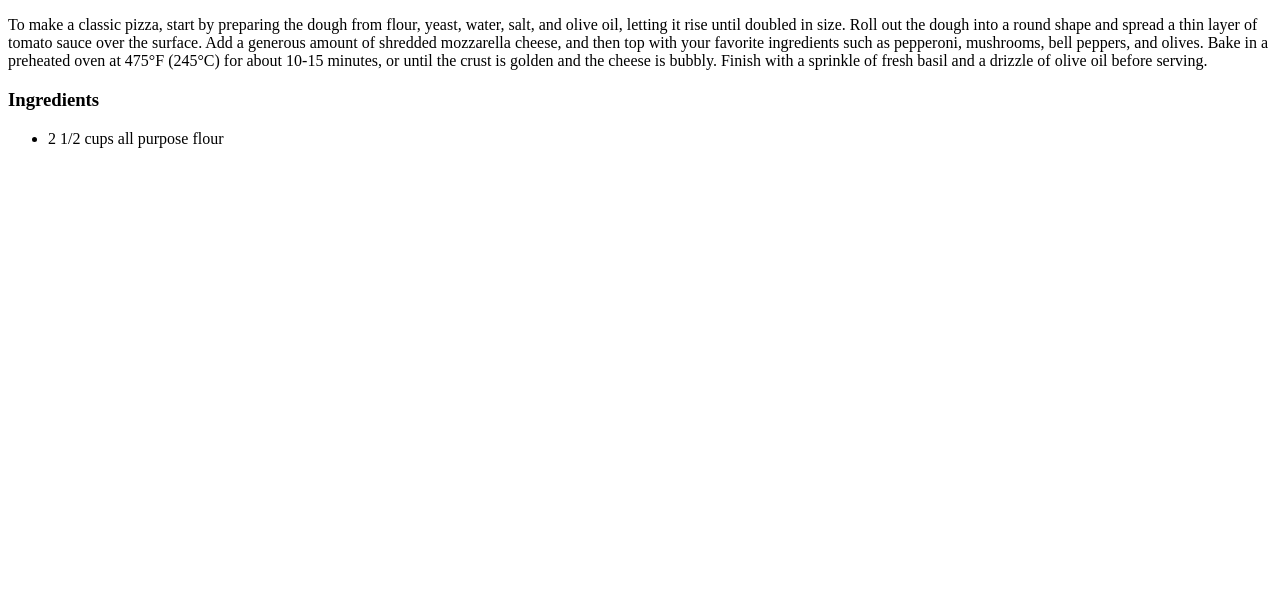
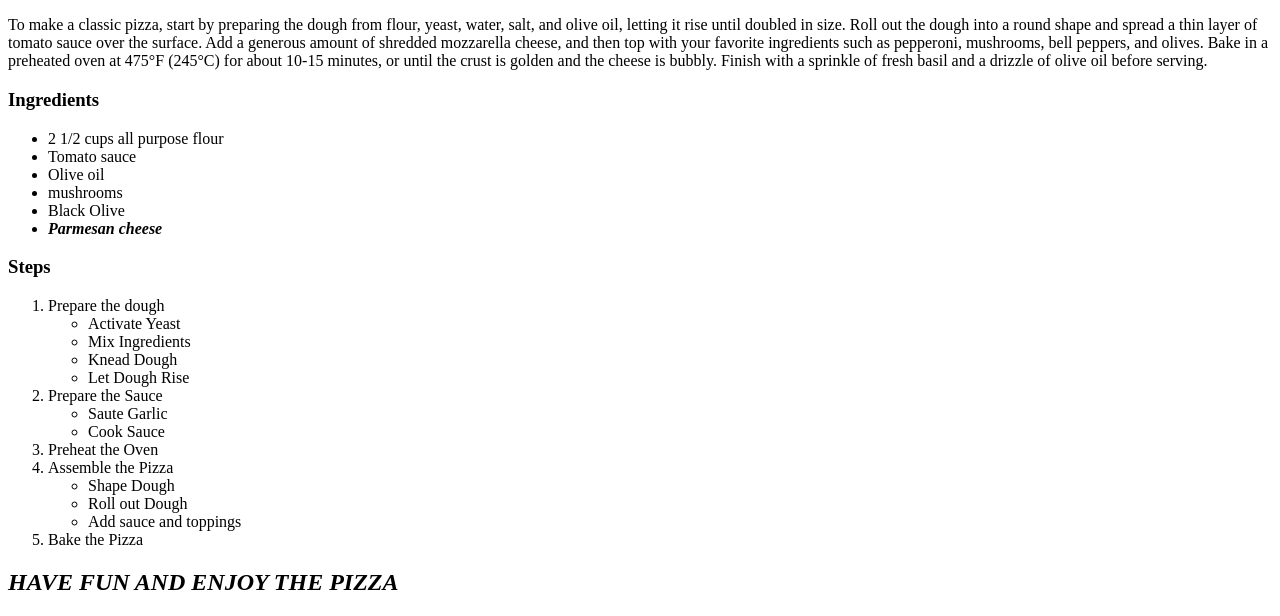
Before and after one commit to Sahilgulati2006/odin_recipes, a plain HTML site: page recipes/pizza.html in a window 1280 px wide. Shown: the part 527-1143 px from the top of the page. Before the commit the page ends 800 px from the top, so only its background shows below. Drawn offline with Linux system fonts and the light colour scheme.

Commit message:
Garlic bread recipe added and pizza completed

```diff
--- a/recipes/pizza.html
+++ b/recipes/pizza.html
@@ -1,13 +1,46 @@
 <!DOCTYPE html>
 <html lang="en">
+    <head>
+        <title>Pizza</title>
+    </head>
     <body>
         <h1>Pizza</h1>
-        <img src="https://www.allrecipes.com/thmb/HPkEOVIlQVI71-7A7jks40r9RcQ=/750x0/filters:no_upscale():max_bytes(150000):strip_icc():format(webp)/how-to-make-thin-crust-pizza-dough-58f5a5c5d4d74075a80e60e2df490dd1" alt="A picture of thin crust pizza" height = "400" width="500">
+        <img src="https://www.allrecipes.com/thmb/HPkEOVIlQVI71-7A7jks40r9RcQ=/750x0/filters:no_upscale():max_bytes(150000):strip_icc():format(webp)/how-to-make-thin-crust-pizza-dough-58f5a5c5d4d74075a80e60e2df490dd1" alt="A picture of thin crust pizza" height = "400" width="700">
         <h3><strong>Description</strong></h3>
         <p>To make a classic pizza, start by preparing the dough from flour, yeast, water, salt, and olive oil, letting it rise until doubled in size. Roll out the dough into a round shape and spread a thin layer of tomato sauce over the surface. Add a generous amount of shredded mozzarella cheese, and then top with your favorite ingredients such as pepperoni, mushrooms, bell peppers, and olives. Bake in a preheated oven at 475°F (245°C) for about 10-15 minutes, or until the crust is golden and the cheese is bubbly. Finish with a sprinkle of fresh basil and a drizzle of olive oil before serving.</p>
         <h3><strong>Ingredients</strong></h3>
         <ul>
             <li>2 1/2 cups all purpose flour</li>
+            <li>Tomato sauce</li>
+            <li>Olive oil</li>
+            <li>mushrooms</li>
+            <li>Black Olive</li>
+            <li><strong><i>Parmesan cheese</i></strong></li>
+        </ul>
         </ol>
+    <h3><strong>Steps</strong></h3>
+    <ol>
+        <li>Prepare the dough</li>
+        <ul>
+            <li>Activate Yeast</li>
+            <li>Mix Ingredients</li>
+            <li>Knead Dough</li>
+            <li>Let Dough Rise</li>
+        </ul>
+        <li>Prepare the Sauce</li>
+        <ul>
+            <li>Saute Garlic</li>
+            <li>Cook Sauce</li>
+        </ul>
+        <li>Preheat the Oven</li>
+        <li>Assemble the Pizza</li>
+        <ul>
+            <li>Shape Dough</li>
+            <li>Roll out Dough</li>
+            <li>Add sauce and toppings</li>
+        </ul>
+        <li>Bake the Pizza</li>
+    </ol>
+    <h2><i>HAVE FUN AND ENJOY THE PIZZA</i></h2>
     </body>
 </html>
```
Also changed, not shown: recipes/garlic_bread.html (added, +33 -0 lines).
